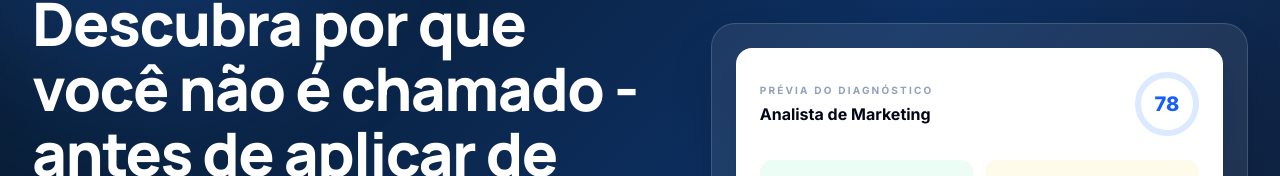
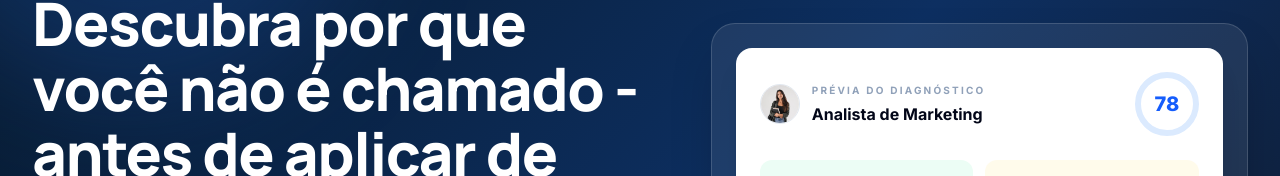
Before and after one commit to amandaleandro/carreirasmatch, a Next.js app: page / in a window 1280 px wide. Shown: the part 285-461 px from the top of the page. Built offline with nearby package versions, Linux system fonts and the light colour scheme; no server answers; the database is empty.

Commit message:
feat: adiciona avatar real na prevdefinicao do diagnostico do Hero
Reforca a conexao humana na home reutilizando uma foto ja existente em
/niche-hero, seguindo a diretriz de design de evitar ilustracoes.

```diff
--- a/src/components/marketing-home.tsx
+++ b/src/components/marketing-home.tsx
@@ -1,3 +1,4 @@
+import Image from "next/image";
 import Link from "next/link";
 import {
   ArrowRight,
@@ -246,11 +247,22 @@ export async function MarketingHome() {
             <div className="rounded-3xl border border-white/15 bg-white/[0.08] p-4 shadow-2xl backdrop-blur-md transition-transform duration-500 hover:-translate-y-1 md:p-6">
               <div className="rounded-2xl bg-white p-5 text-slate-950 shadow-xl md:p-6">
                 <div className="flex items-center justify-between gap-4">
-                  <div>
-                    <p className="text-[10px] font-bold uppercase tracking-[0.22em] text-slate-400">Prévia do diagnóstico</p>
-                    <p className="mt-1 font-bold">Analista de Marketing</p>
+                  <div className="flex items-center gap-3">
+                    <div className="relative h-10 w-10 shrink-0 overflow-hidden rounded-full border border-slate-200">
+                      <Image
+                        src="/niche-hero/primeiro-emprego.png"
+                        alt=""
+                        fill
+                        sizes="40px"
+                        className="object-cover object-top"
+                      />
+                    </div>
+                    <div>
+                      <p className="text-[10px] font-bold uppercase tracking-[0.22em] text-slate-400">Prévia do diagnóstico</p>
+                      <p className="mt-1 font-bold">Analista de Marketing</p>
+                    </div>
                   </div>
-                  <div className="flex h-16 w-16 items-center justify-center rounded-full border-[6px] border-blue-100 text-xl font-extrabold text-blue-600">
+                  <div className="flex h-16 w-16 shrink-0 items-center justify-center rounded-full border-[6px] border-blue-100 text-xl font-extrabold text-blue-600">
                     78
                   </div>
                 </div>
```
